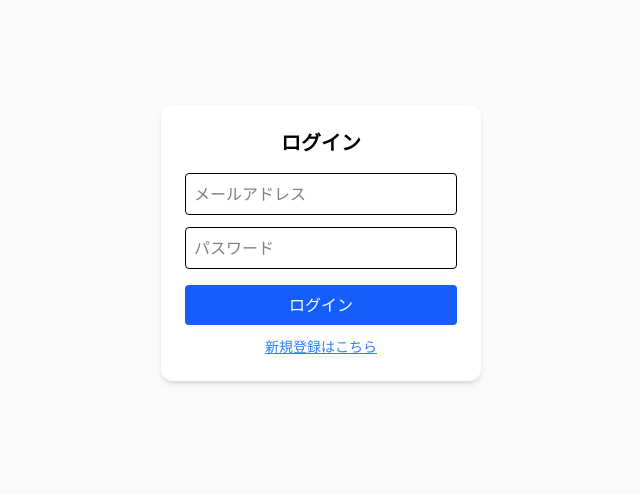
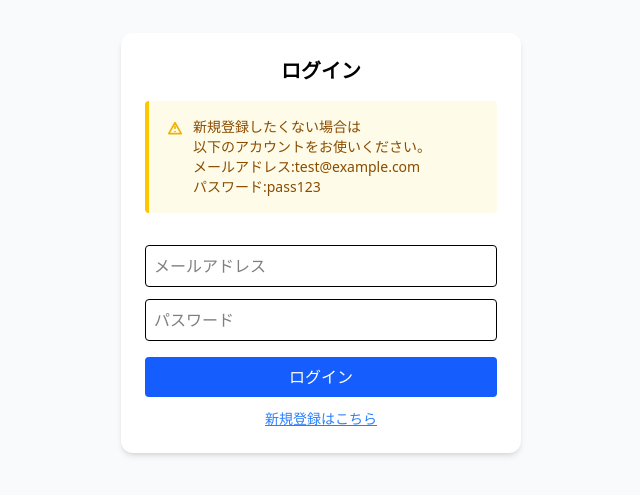
Before and after one commit to shohei9278/ai-job-dashboard, a React (Vite) app in the folder frontend/: page /login in a window 1280 px wide. Shown: the part 157-652 px from the top of the page, without its empty margins (319-959 px from the left). Built offline with nearby package versions, Linux system fonts and the light colour scheme; no server answers.

Commit message:
テスト用アカウントの記載を追加

```diff
--- a/frontend/src/pages/Login.tsx
+++ b/frontend/src/pages/Login.tsx
@@ -27,8 +27,24 @@ export default function Login() {
 
   return (
      <div className="min-h-screen flex items-center justify-center bg-gray-50">
-      <div className="bg-white p-6 rounded-xl shadow-md w-80">
+      <div className="bg-white p-6 rounded-xl shadow-md w-100">
         <h2 className="text-xl font-semibold text-center mb-4">ログイン</h2>
+        <div className="flex items-start gap-2 p-4 border-l-4 border-yellow-400 bg-yellow-50 rounded mb-8">
+        <svg
+          xmlns="http://www.w3.org/2000/svg"
+          className="w-5 h-5 text-yellow-500 mt-0.5 flex-shrink-0"
+          fill="none"
+          viewBox="0 0 24 24"
+          stroke="currentColor"
+        >
+          <path strokeLinecap="round" strokeLinejoin="round" strokeWidth={2} d="M12 9v2m0 4h.01M12 4.5l7.5 13h-15L12 4.5z" />
+        </svg>
+        <p className="text-sm text-yellow-800">
+            新規登録したくない場合は<br></br>以下のアカウントをお使いください。<br></br>
+            メールアドレス:test@example.com<br></br>
+            パスワード:pass123
+          </p>
+        </div>
 
            <form
         onSubmit={handleLogin}
--- a/frontend/src/pages/RequireLogin.tsx
+++ b/frontend/src/pages/RequireLogin.tsx
@@ -16,9 +16,26 @@ export default function RequireLogin() {
         ログインが必要です
       </h2>
       <p className="max-w-md text-sm leading-relaxed mb-6">
-        このページを閲覧するにはログインが必要です。<br />
-        ログインすると元のページに戻ります。
+        このページを閲覧するにはログインが必要です。
+
       </p>
+
+      <div className="flex items-start gap-2 p-4 border-l-4 border-yellow-400 bg-yellow-50 rounded mb-8 text-left">
+        <svg
+          xmlns="http://www.w3.org/2000/svg"
+          className="w-5 h-5 text-yellow-500 mt-0.5 flex-shrink-0"
+          fill="none"
+          viewBox="0 0 24 24"
+          stroke="currentColor"
+        >
+          <path strokeLinecap="round" strokeLinejoin="round" strokeWidth={2} d="M12 9v2m0 4h.01M12 4.5l7.5 13h-15L12 4.5z" />
+        </svg>
+        <p className="text-sm text-yellow-800">
+            新規登録したくない場合は<br></br>以下のアカウントをお使いください。<br></br>
+            メールアドレス:test@example.com<br></br>
+            パスワード:pass123
+          </p>
+        </div>
 
       <button
         onClick={() => navigate("/login", { state: { from } })}
--- a/frontend/src/pages/Signup.tsx
+++ b/frontend/src/pages/Signup.tsx
@@ -25,7 +25,7 @@ export default function Register() {
 
   return (
     <div className="min-h-screen flex items-center justify-center bg-gray-50">
-      <div className="bg-white p-6 rounded-xl shadow-md w-80">
+      <div className="bg-white p-6 rounded-xl shadow-md w-100">
         <h2 className="text-xl font-semibold text-center mb-4">新規登録</h2>
 
         <form onSubmit={handleRegister} className="space-y-3">
```
